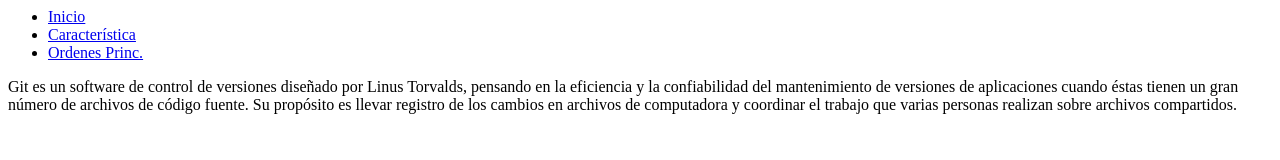
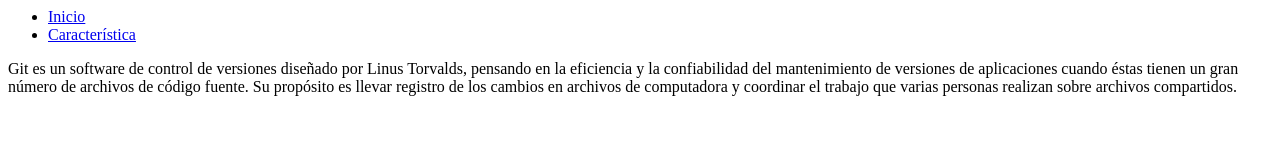
Before and after one commit to DM13250/Practica, a plain HTML site: page src/index.html in a window 1280 px wide. Drawn offline with Linux system fonts and the light colour scheme.

Commit message:
Versión 1.0.3

```diff
--- a/src/index.html
+++ b/src/index.html
@@ -7,7 +7,6 @@
             <ul>
                 <li><a href="#">Inicio</a></li>
                 <li><a href="/caracteristica.html">Característica</a></li>
-				<li><a href="/orden.html">Ordenes Princ.</a></li>
             </ul>
         </nav>
 <p>
```
Also changed, not shown: 1 other file.
